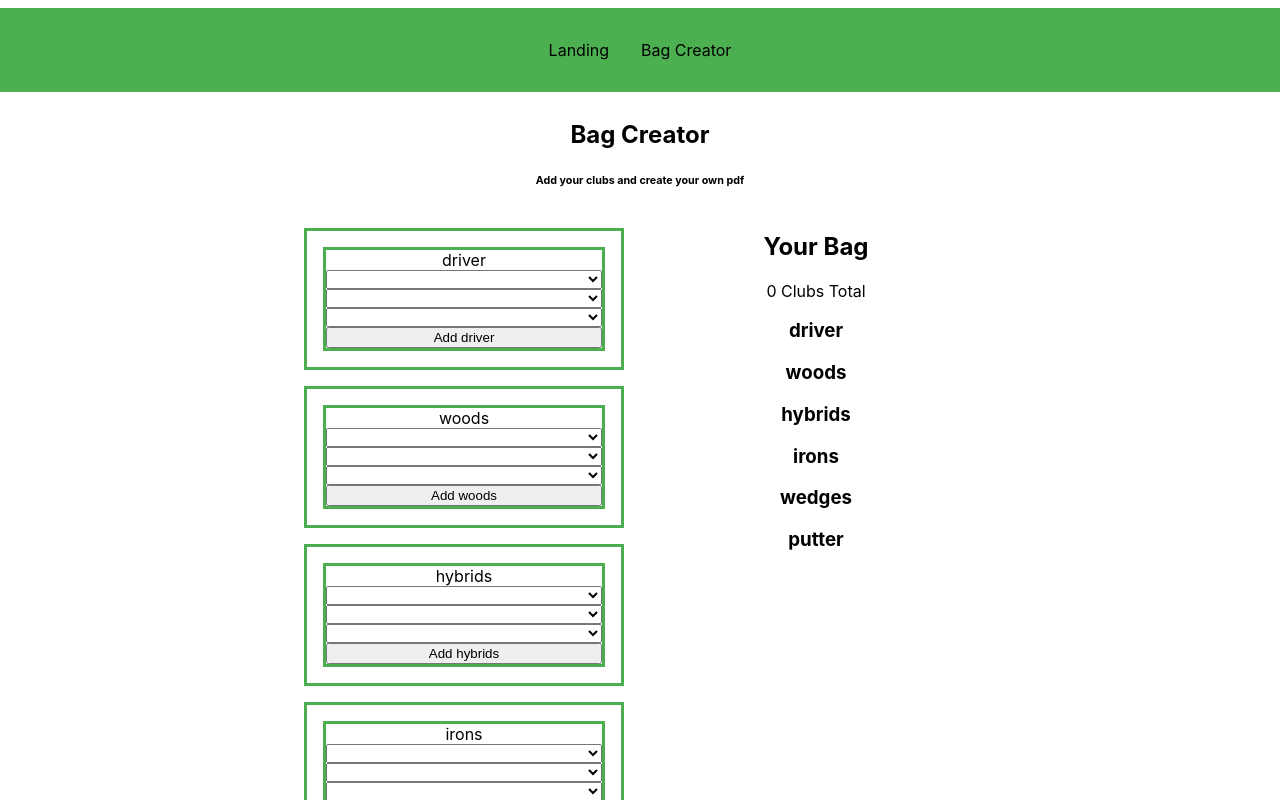
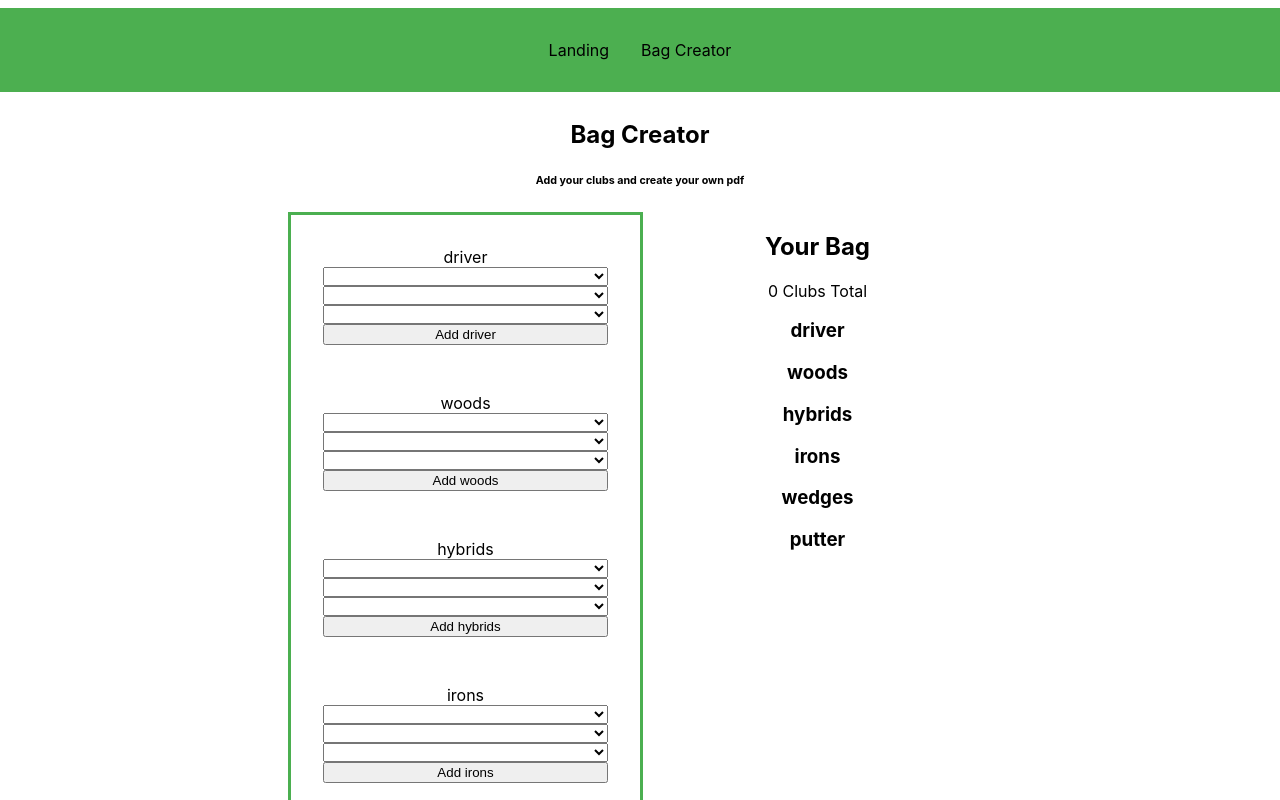
Before and after one commit to poplockndrop1t/golfBuddy, a React (Create React App) app: page /bagCreator in a window 1280 px wide. Shown: the top 800 px of the page. Built offline with nearby package versions, Linux system fonts and the light colour scheme.

Commit message:
Remove border from club options cont and children

```diff
--- a/src/Components/BagCreator/ClubOptions/AddClubSelect/AddClubSelect.css
+++ b/src/Components/BagCreator/ClubOptions/AddClubSelect/AddClubSelect.css
@@ -1,6 +1,5 @@
 .addClubSelectContainer {
   display: flex;
   flex-direction: column;
-  border: solid #4baf50;
   margin: 1em;
 };
--- a/src/Components/BagCreator/ClubOptions/ClubOptions.css
+++ b/src/Components/BagCreator/ClubOptions/ClubOptions.css
@@ -1,10 +1,10 @@
 .clubOptionsContainer {
   width: 100%;
+  border: solid #4baf50;
 }
 
 .clubOptionsContainer > * {
   display: flex;
   flex-direction: column;
-  border: solid #4baf50;
   margin: 1em;
 };
```
